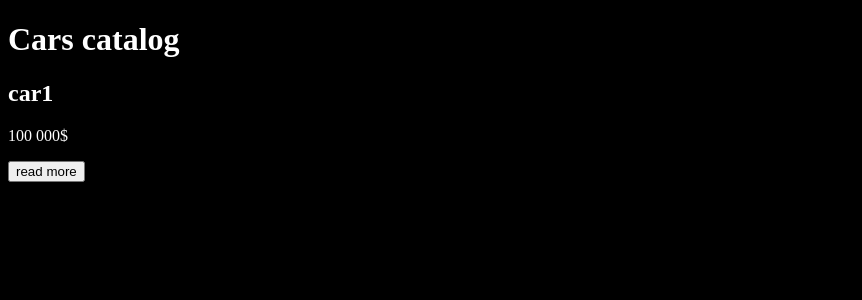
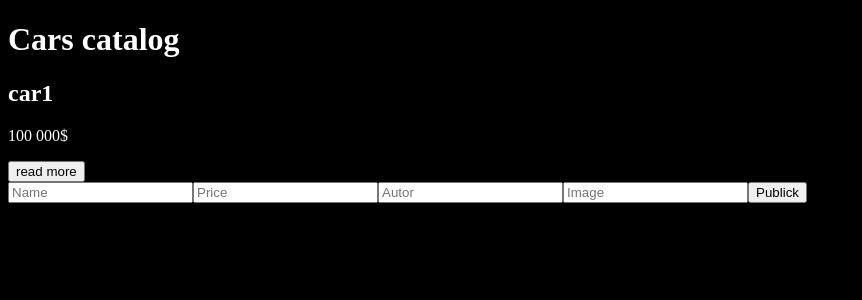
Before and after one commit to dusenkot/marketplace, a React (Vite) app: page / in a window 1280 px wide. Shown: the top 300 px of the page, without its empty margins (0-862 px from the left). Built offline with nearby package versions, Linux system fonts and the light colour scheme.

Commit message:
1.1 version

```diff
--- /dev/null
+++ b/src/components/sceens/home/ create-form-startup/CreateFormStartup.jsx
@@ -0,0 +1,34 @@
+import { useState } from "react"
+
+function CreateFormStartup(){
+    const [name, setName] = useState('')
+    const [price, setPrice] = useState('')
+    const [autor, setAutor] = useState('')
+
+    const CreateStartup = e =>{
+        e.preventDefault()
+        console.log({name,price,autor})
+    }
+
+    return(
+        <form >
+            <input placeholder="Name"
+            onChange={e => setName(e.target.value)}
+            value={name}
+            />
+            <input placeholder="Price"
+            onChange={e => setPrice(e.target.value)}
+            value={price}
+            />
+            <input placeholder="Autor"
+            onChange={e => setAutor(e.target.value)}
+            value={autor}
+            />
+            <input placeholder="Image"/>
+
+            <button onClick={e => CreateStartup(e)}>Publick</button>
+        </form>
+    )
+}
+
+export default CreateFormStartup
--- a/src/components/sceens/home/Home.jsx
+++ b/src/components/sceens/home/Home.jsx
@@ -1,3 +1,4 @@
+import CreateFormStartup from './ create-form-startup/CreateFormStartup'
 import style from './Home.module.css'
 
 function Home() {
@@ -10,6 +11,7 @@ function Home() {
         <h2>car1</h2>
         <p>100 000$</p>
         <button>read more</button>
+        <CreateFormStartup />
         </div>
     </div>
   </div>
```
Also changed, not shown: src/components/sceens/home/Home.module.css (line endings or trailing spaces).
